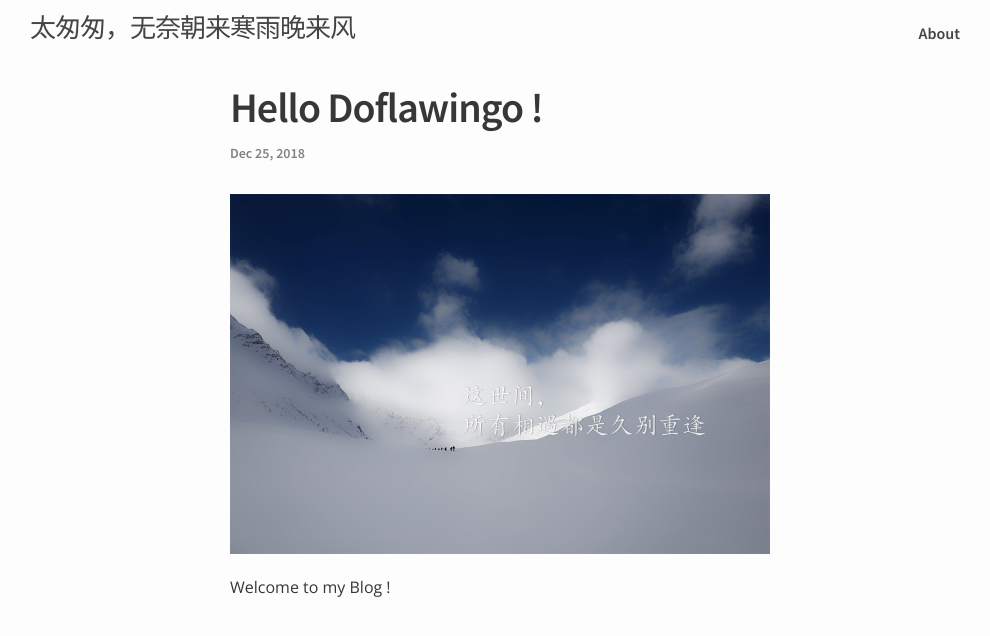
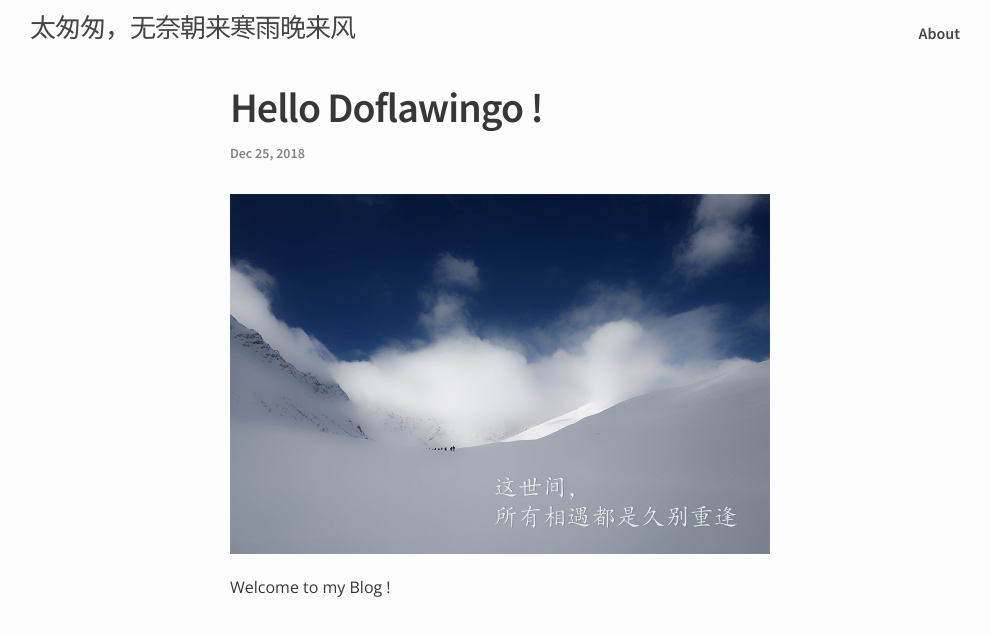
Before and after one commit to Doflawingo/Doflawingo.github.io, a Jekyll site: the page built from _posts/2018-12-25-hello.md, in a window 1280 px wide. Shown: the top 636 px of the page, without its empty margins (140-1130 px from the left). Built offline with Jekyll 4.4.1, drawn with Linux system fonts in a browser that asks for light colours.

Commit message:
pic modify

```diff
--- a/_posts/2018-12-25-hello.md
+++ b/_posts/2018-12-25-hello.md
@@ -5,6 +5,6 @@ date:   2018-12-25
 categories: Blog
 ---
 
-![cover](https://raw.githubusercontent.com/Doflawingo/Doflawingo.github.io/master/_posts/imgs/2018-12-25/cover.png)
+![cover](https://raw.githubusercontent.com/Doflawingo/Doflawingo.github.io/master/_posts/imgs/2018-12-25/cover.jpg)
 
 Welcome to my Blog !
```
Also changed, not shown: _posts/imgs/2018-12-25/cover.jpg (added), _posts/imgs/2018-12-25/cover.png (deleted).
